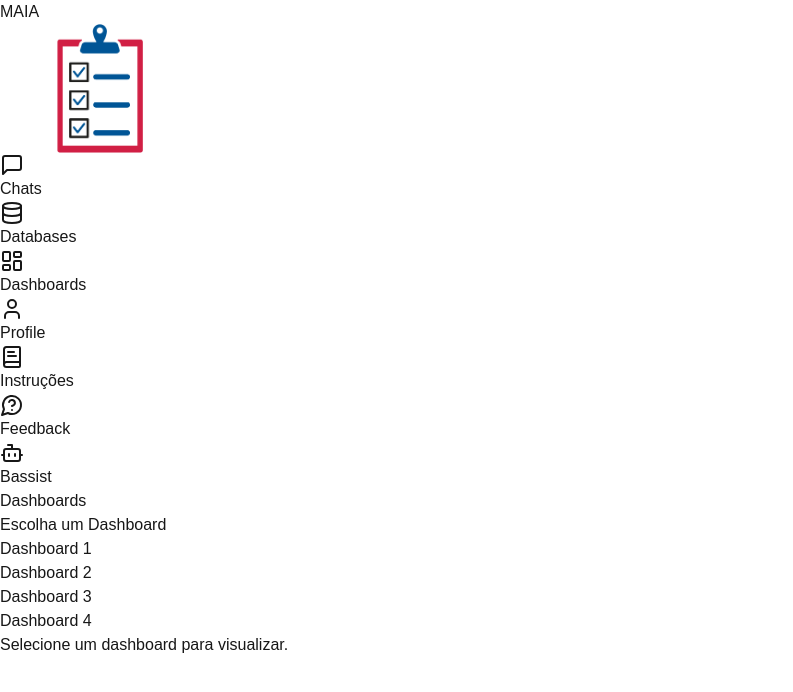
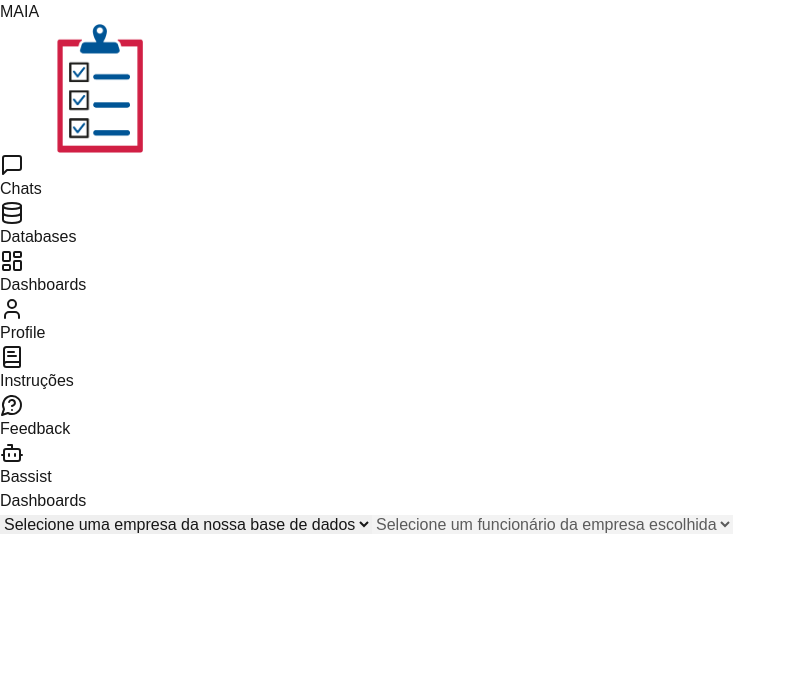
Before and after one commit to chicofgdl/maia, a Next.js app: page /dashboards in a window 1280 px wide. Shown: the top 692 px of the page, without its empty margins (0-793 px from the left). Built offline with nearby package versions, Linux system fonts and the light colour scheme.

Commit message:
dashboard alterado

```diff
--- a/package.json
+++ b/package.json
@@ -9,10 +9,12 @@
     "lint": "next lint"
   },
   "dependencies": {
+    "chart.js": "^4.4.7",
     "lucide-react": "^0.465.0",
     "next": "15.0.3",
     "openai": "^4.83.0",
     "react": "19.0.0-rc-66855b96-20241106",
+    "react-chartjs-2": "^5.3.0",
     "react-dom": "19.0.0-rc-66855b96-20241106"
   },
   "devDependencies": {
--- a/src/app/dashboards/page.tsx
+++ b/src/app/dashboards/page.tsx
@@ -1,70 +1,144 @@
 'use client';
 import Sidebar from '@/components/Sidebar';
-import React, { useState } from 'react';
-import { Trash } from "lucide-react";
+import React, { useState, useMemo } from 'react';
+import { Pie } from 'react-chartjs-2';
+import { Chart, ArcElement, Tooltip, Legend } from 'chart.js';
 
-// Mock de Dados dos Dashboards
-const mockDashboards = [
-  { id: 1, name: 'Dashboard 1', description: 'Este é o Dashboard 1' },
-  { id: 2, name: 'Dashboard 2', description: 'Este é o Dashboard 2' },
-  { id: 3, name: 'Dashboard 3', description: 'Este é o Dashboard 3' },
-  { id: 4, name: 'Dashboard 4', description: 'Este é o Dashboard 4' },
+Chart.register(ArcElement, Tooltip, Legend);
+
+const mockCompanies = [
+  {
+    id: 1,
+    name: 'Empresa A',
+    employees: [
+      { id: 1, name: 'Funcionário 1', role: 'Desenvolvedor', progress: 75, tasksDone: 4, tasksTotal: 5, questionsAsked: 12, dataInicio: '01/01/2024', dataFim: '-' },
+      { id: 2, name: 'Funcionário 2', role: 'Designer', progress: 50, tasksDone: 3, tasksTotal: 5, questionsAsked: 8, dataInicio: '05/02/2024', dataFim: '10/03/2024' },
+      { id: 3, name: 'Funcionário 3', role: 'Tester', progress: 60, tasksDone: 3, tasksTotal: 5, questionsAsked: 5, dataInicio: '10/03/2024', dataFim: '-' },
+    ],
+  },
+  {
+    id: 2,
+    name: 'Empresa B',
+    employees: [
+      { id: 4, name: 'Funcionário 4', role: 'Gerente', progress: 90, tasksDone: 5, tasksTotal: 5, questionsAsked: 15, dataInicio: '15/01/2024', dataFim: '-' },
+      { id: 5, name: 'Funcionário 5', role: 'Analista', progress: 40, tasksDone: 2, tasksTotal: 5, questionsAsked: 10, dataInicio: '20/02/2024', dataFim: '25/04/2024' },
+      { id: 6, name: 'Funcionário 6', role: 'Estagiário', progress: 30, tasksDone: 1, tasksTotal: 5, questionsAsked: 20, dataInicio: '01/04/2024', dataFim: '-' },
+    ],
+  },
+  {
+    id: 3,
+    name: 'Empresa C',
+    employees: [
+      { id: 7, name: 'Funcionário 7', role: 'Desenvolvedor', progress: 80, tasksDone: 4, tasksTotal: 5, questionsAsked: 10, dataInicio: '10/01/2024', dataFim: '-' },
+      { id: 8, name: 'Funcionário 8', role: 'Designer', progress: 55, tasksDone: 3, tasksTotal: 5, questionsAsked: 12, dataInicio: '15/02/2024', dataFim: '20/04/2024' },
+      { id: 9, name: 'Funcionário 9', role: 'Analista de Dados', progress: 70, tasksDone: 4, tasksTotal: 5, questionsAsked: 9, dataInicio: '05/03/2024', dataFim: '-' },
+    ],
+  },
+  {
+    id: 4,
+    name: 'Empresa D',
+    employees: [
+      { id: 10, name: 'Funcionário 10', role: 'Gerente de Projetos', progress: 85, tasksDone: 5, tasksTotal: 5, questionsAsked: 7, dataInicio: '02/01/2024', dataFim: '-' },
+      { id: 11, name: 'Funcionário 11', role: 'Tester', progress: 50, tasksDone: 3, tasksTotal: 5, questionsAsked: 14, dataInicio: '12/03/2024', dataFim: '30/05/2024' },
+      { id: 12, name: 'Funcionário 12', role: 'DevOps', progress: 60, tasksDone: 3, tasksTotal: 5, questionsAsked: 11, dataInicio: '25/02/2024', dataFim: '-' },
+    ],
+  },
 ];
 
+const Progress = ({ value }) => (
+  <div className="w-full bg-gray-200 rounded-full h-4 relative">
+    <div
+      className="bg-blue-600 h-4 rounded-full transition-all"
+      style={{ width: `${value}%` }}
+    />
+    <div className="absolute inset-0 flex items-center justify-center text-black font-bold">
+      {value}%
+    </div>
+  </div>
+);
+
 const Dashboards = () => {
-  const [selectedDashboard, setSelectedDashboard] = useState<number | null>(null);
+  const [selectedCompany, setSelectedCompany] = useState(null);
+  const [employees, setEmployees] = useState([]);
+  const [selectedEmployee, setSelectedEmployee] = useState(null);
 
-  // Função para mudar o dashboard exibido
-  const handleDashboardClick = (dashboardId: number) => {
-    setSelectedDashboard(dashboardId);
+  const handleCompanyChange = (event) => {
+    const companyId = Number(event.target.value);
+    setSelectedCompany(companyId);
+    const selected = mockCompanies.find(company => company.id === companyId);
+    setEmployees(selected ? selected.employees : []);
+    setSelectedEmployee(null);
   };
 
-  // Função para renderizar o conteúdo do dashboard selecionado
-  const renderDashboardContent = () => {
-    const selected = mockDashboards.find(dashboard => dashboard.id === selectedDashboard);
-    if (!selected) return <p>Selecione um dashboard para visualizar.</p>;
+  const handleEmployeeChange = (event) => {
+    setSelectedEmployee(Number(event.target.value));
+  };
+
+  const selectedEmployeeData = employees.find(emp => emp.id === selectedEmployee);
+
+  const pieData = useMemo(() => {
+    return selectedEmployeeData
+      ? {
+          labels: ['Tasks Concluídas', 'Tasks Pendentes'],
+          datasets: [
+            {
+              data: [selectedEmployeeData.tasksDone, selectedEmployeeData.tasksTotal - selectedEmployeeData.tasksDone],
+              backgroundColor: ['#4CAF50', '#F44336'],
+            },
+          ],
+        }
+      : null;
+  }, [selectedEmployeeData]);
+
+  const renderFilterContent = () => {
+    if (!selectedEmployeeData) return null;
 
     return (
-      <div className="bg-white p-6 rounded-xl shadow-lg">
-        <h2 className="text-2xl font-bold mb-4">{selected.name}</h2>
-        <p>{selected.description}</p>
+      <div className="grid grid-cols-1 md:grid-cols-3 gap-4 w-full">
+        <div className="bg-white p-6 rounded-xl shadow-lg flex flex-col items-center w-full max-w-4xl">
+          <h3 className="text-lg font-bold mb-4">Aproveitamento do Funcionário</h3>
+          {pieData && <Pie data={pieData} options={{ responsive: true, maintainAspectRatio: true, plugins: { legend: { position: 'right' } } }} />}
+        </div>
+        <div className="flex flex-col gap-4 w-full">
+          <div className="bg-white p-4 rounded-xl shadow-lg text-center w-full">
+            <h3 className="text-md font-bold mb-2">Progresso do Funcionário</h3>
+            <Progress value={selectedEmployeeData.progress} />
+          </div>
+          <div className="bg-white p-4 rounded-xl shadow-lg text-center w-full">
+            <h3 className="text-md font-bold mb-2">Perguntas feitas à MAIA</h3>
+            <p>{selectedEmployeeData.questionsAsked}</p>
+          </div>
+          <div className="bg-white p-4 rounded-xl shadow-lg text-center w-full">
+            <h3 className="text-md font-bold mb-2">Data de Início do Onboarding</h3>
+            <p>{selectedEmployeeData.dataInicio}</p>
+          </div>
+          <div className="bg-white p-4 rounded-xl shadow-lg text-center w-full">
+            <h3 className="text-md font-bold mb-2">Data de Fim do Onboarding</h3>
+            <p>{selectedEmployeeData.dataFim}</p>
+          </div>
+        </div>
       </div>
     );
   };
 
   return (
-    <div className="w-full h-screen flex bg-gray-300 p-6 gap-6 flex justify-center">
-      {/* Sidebar */}
-      <div className="w-1/6 bg-blue-300/50 p-4 rounded-2xl">
+    <div className="w-full h-screen flex flex-col md:flex-row bg-gray-300 p-6 gap-6 justify-center">
+      <div className="w-full md:w-1/6 bg-blue-300/50 p-4 rounded-2xl">
         <Sidebar />
       </div>
-
-      {/* Conteúdo da página Dashboards */}
-      <div className="w-3/4 bg-blue-300/50 p-6 rounded-2xl">
+      <div className="w-full md:w-3/4 bg-blue-300/50 p-6 rounded-2xl">
         <h1 className="text-2xl font-bold mb-6 bg-blue-900/70 rounded-xl p-2 flex justify-center text-white">Dashboards</h1>
-
-        {/* Seção de Dashboards */}
-        <div className="bg-white p-6 rounded-xl shadow-lg flex gap-6">
-          <div className="w-1/4">
-            <h2 className="text-xl font-semibold">Escolha um Dashboard</h2>
-            <div className="space-y-4 mt-4">
-              {mockDashboards.map((dashboard) => (
-                <div
-                  key={dashboard.id}
-                  className="bg-slate-300 p-4 rounded-xl shadow-lg cursor-pointer hover:bg-gray-200"
-                  onClick={() => handleDashboardClick(dashboard.id)}
-                >
-                  <h3 className="text-center font-semibold">{dashboard.name}</h3>
-                </div>
-              ))}
-            </div>
-          </div>
-
-          {/* Exibição do conteúdo do Dashboard */}
-          <div className="flex-1">
-            {renderDashboardContent()}
-          </div>
+        <div className="flex flex-col md:flex-row gap-6 mb-6">
+          <select onChange={handleCompanyChange} className="p-3 rounded-lg bg-white shadow w-full">
+            <option value="">Selecione uma empresa da nossa base de dados</option>
+            {mockCompanies.map(company => <option key={company.id} value={company.id}>{company.name}</option>)}
+          </select>
+          <select onChange={handleEmployeeChange} className="p-3 rounded-lg bg-white shadow w-full" disabled={!selectedCompany}>
+            <option value="">Selecione um funcionário da empresa escolhida</option>
+            {employees.map(employee => <option key={employee.id} value={employee.id}>{employee.name} - {employee.role}</option>)}
+          </select>
         </div>
+        {renderFilterContent()}
       </div>
     </div>
   );
```
Also changed, not shown: 1 other file (tests, documents, lock files or other folders).
